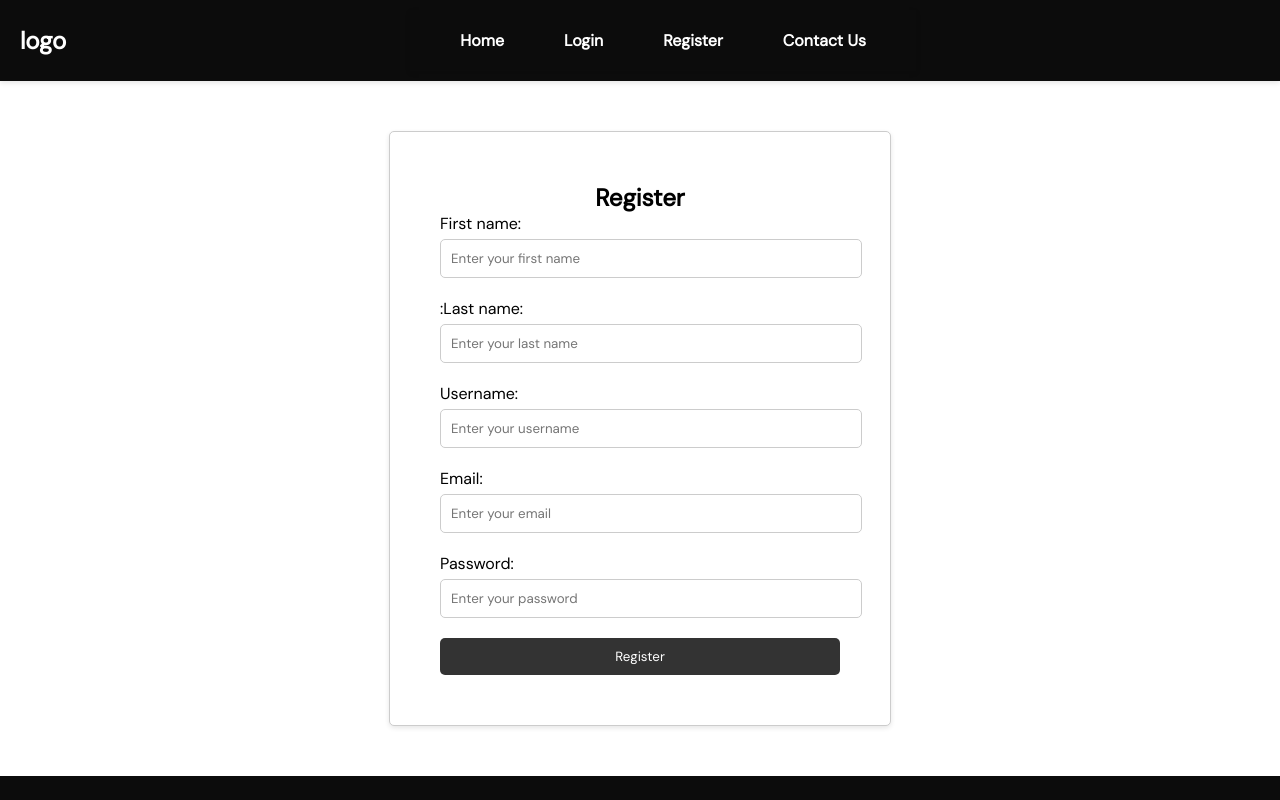
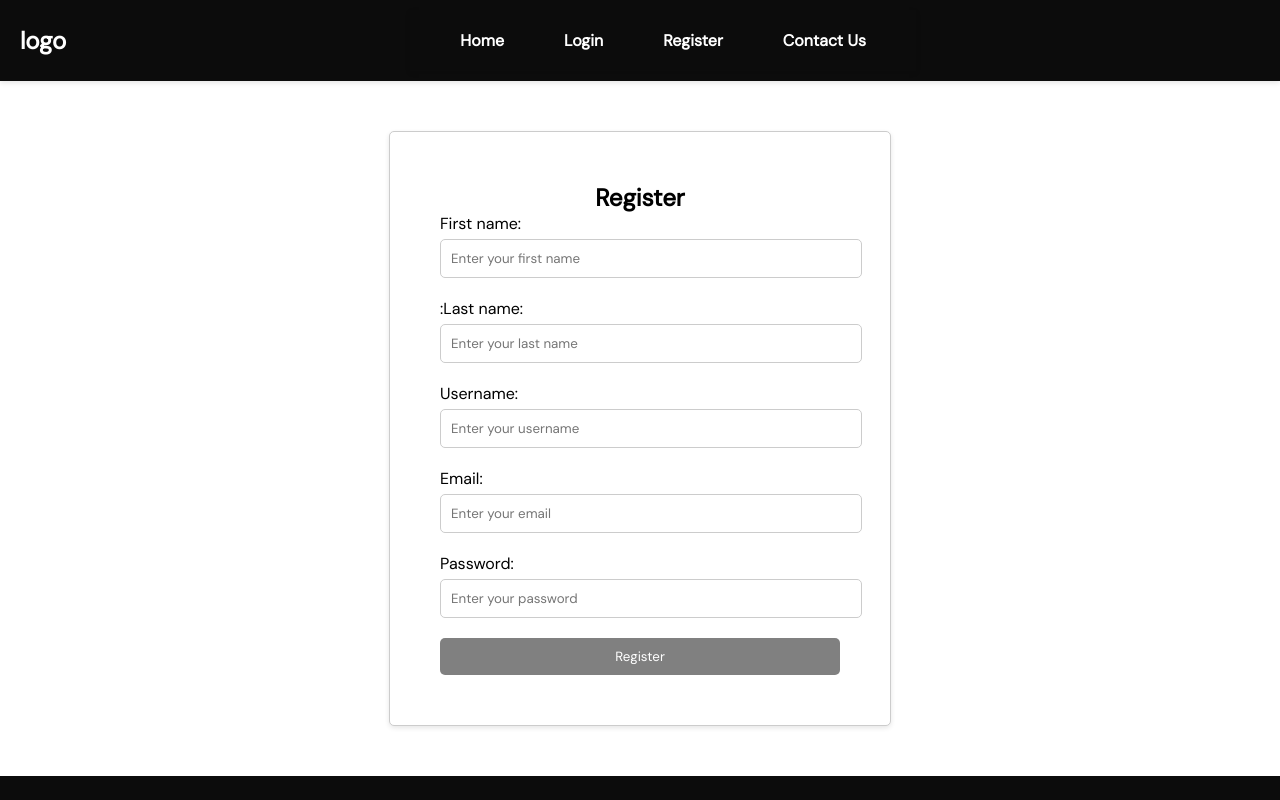
Before and after one commit to luka725/GAU_Angular, an Angular app: page /register in a window 1280 px wide. Shown: the top 800 px of the page. Built offline with nearby package versions, Linux system fonts and the light colour scheme.

Commit message:
small css changes for disabled button (cursor not allowed)

```diff
--- a/src/app/app.component.ts
+++ b/src/app/app.component.ts
@@ -10,5 +10,5 @@ import { FooterComponent } from './footer/footer.component';
   styleUrl: './app.component.css'
 })
 export class AppComponent {
-  title = 'Angular';
+  title = 'Agency';
 }
--- a/src/app/login/login.component.css
+++ b/src/app/login/login.component.css
@@ -88,3 +88,7 @@ button[type="submit"] {
 button[type="submit"]:hover {
     background-color: #555;
 }
+button:disabled {
+    background-color: grey;
+    cursor: not-allowed;
+  }
--- a/src/app/register/register.component.css
+++ b/src/app/register/register.component.css
@@ -44,3 +44,7 @@ button[type="submit"] {
 button[type="submit"]:hover {
     background-color: #555;
 }
+button:disabled {
+    background-color: grey;
+    cursor: not-allowed;
+  }
--- a/src/index.html
+++ b/src/index.html
@@ -2,7 +2,7 @@
 <html lang="en">
 <head>
   <meta charset="utf-8">
-  <title>Angular</title>
+  <title>Agency</title>
   <base href="/">
   <meta name="viewport" content="width=device-width, initial-scale=1">
   <link rel="icon" type="image/x-icon" href="favicon.ico">
```
